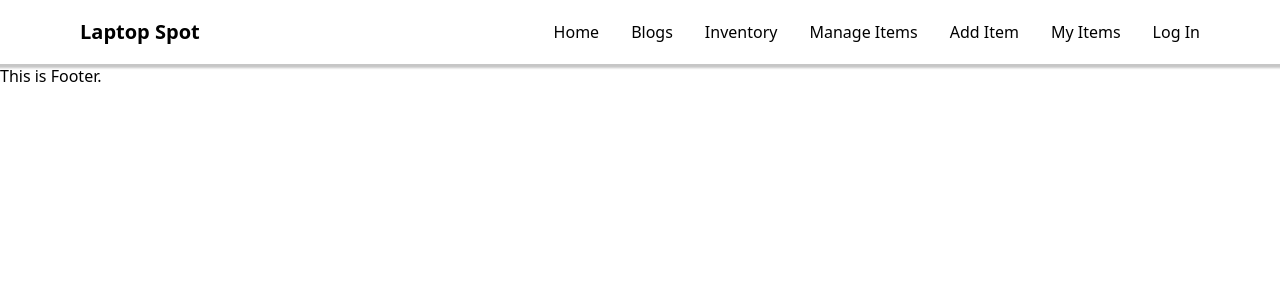
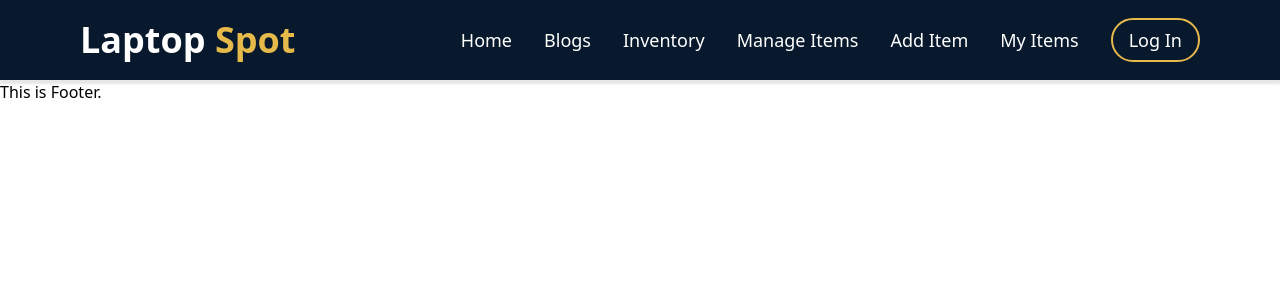
Before and after one commit to rockydey/gadget-house-client, a React (Create React App) app: page /home in a window 1280 px wide. Shown: the top 300 px of the page. Built offline with nearby package versions, Linux system fonts and the light colour scheme.

Commit message:
update navigation menu

```diff
--- /dev/null
+++ b/src/components/Pages/Shared/CustomLink/CustomLink.jsx
@@ -0,0 +1,21 @@
+import React from 'react';
+import { Link, useMatch, useResolvedPath } from 'react-router-dom';
+
+function CustomLink({ children, to, ...props }) {
+    let resolved = useResolvedPath(to);
+    let match = useMatch({ path: resolved.pathname, end: true });
+
+    return (
+        <div>
+            <Link
+                style={{ color: match ? "#e5b94a" : "white" }}
+                to={to}
+                {...props}
+            >
+                {children}
+            </Link>
+        </div>
+    );
+}
+
+export default CustomLink;
--- a/src/components/Pages/Shared/Header/Header.css
+++ b/src/components/Pages/Shared/Header/Header.css
@@ -1,21 +1,34 @@
 .navigation {
     position: relative;
-    box-shadow: 0 2px 2px 2px rgba(9, 9, 9, 0.23);
+    box-shadow: 0 2px 2px 2px #08192d1b;
+    background-color: #08192d;
+}
+
+.logo a {
+    color: white;
+}
+
+.logo a span {
+    color: #e5b94a;
+}
+
+.navigation-menu a {
+    color: white;
+}
+
+.navigation-menu .login-btn {
+    border: 2px solid #e5b94a;
 }
 
 .hamburger {
-    background-color: #283b8b;
+    border: 1px solid white;
     cursor: pointer;
-    transition: background-color 0.2s ease-in-out;
+    transition: border 0.2s ease-in-out;
     position: absolute;
     top: 50%;
     right: 25px;
     transform: translateY(-50%);
     display: none;
-}
-
-.hamburger:hover {
-    background-color: #2642af;
 }
 
 @media screen and (max-width: 768px) {
@@ -26,15 +39,20 @@
     .navigation-menu {
         display: none;
         position: absolute;
-        top: 60px;
+        top: 80px;
         left: 0;
         flex-direction: column;
         width: 100%;
-        height: calc(100vh - 77px);
-        background-color: white;
+        height: 290px;
+        background-color: #0a183d;
         border-top: 1px solid black;
         text-align: center;
-        margin: 0;
+        margin-left: 0;
+    }
+
+    .navigation-menu .login-btn {
+        width: 100px !important;
+        display: inline-block;
     }
 
     .navigation-menu.expanded {
@@ -43,13 +61,9 @@
 
     .navigation-menu a {
         display: block;
-        color: black;
+        color: white;
         width: 100%;
         padding: 5px 0;
         margin-left: 0;
     }
-
-    .navigation:hover {
-        background-color: #eee;
-    }
 }
--- a/src/components/Pages/Shared/Header/Header.jsx
+++ b/src/components/Pages/Shared/Header/Header.jsx
@@ -2,30 +2,31 @@ import React, { useState } from 'react';
 import { Link } from 'react-router-dom';
 import { MenuAlt3Icon, XIcon } from '@heroicons/react/solid';
 import './Header.css';
+// import Link from '../CustomLink/CustomLink';
 
 const Header = () => {
     const [isExpanded, setIsExpanded] = useState(false)
     return (
         <header className='header-container'>
-            <nav className="navigation h-16 w-full flex items-center text-black py-2">
+            <nav className="navigation h-20 w-full flex items-center text-black py-2">
                 <div className='logo'>
-                    <Link className='text-xl font-semibold lg:ml-20 md:ml-6 ml-6' to='/'>Laptop <span>Spot</span></Link>
+                    <Link className='md:text-4xl text-3xl font-semibold lg:ml-20 md:ml-6 ml-6' to='/'>Laptop <span>Spot</span></Link>
                 </div>
-                <button onClick={() => setIsExpanded(!isExpanded)} className="hamburger border-0 w-10 h-10 p-2 rounded-full">
+                <button onClick={() => setIsExpanded(!isExpanded)} className="hamburger w-10 h-10 p-2 rounded-full">
                     {
-                        isExpanded ? <XIcon className='h-5 w-5 text-black-500'></XIcon> : <MenuAlt3Icon className='h-5 w-5 text-black-500'></MenuAlt3Icon>
+                        isExpanded ? <XIcon className='h-5 w-5 text-white'></XIcon> : <MenuAlt3Icon className='h-5 w-5 text-white'></MenuAlt3Icon>
                     }
                 </button>
                 <div className={
                     isExpanded ? "navigation-menu expanded  ml-auto mr-20" : "navigation-menu ml-auto mr-20"
                 }>
-                    <Link className='mx-4 w-full' to='/home'>Home</Link>
-                    <Link className='mx-4 w-full' to='/blogs'>Blogs</Link>
-                    <Link className='mx-4 w-full' to='/inventory'>Inventory</Link>
-                    <Link className='mx-4 w-full' to='/manage'>Manage Items</Link>
-                    <Link className='mx-4 w-full' to='/additem'>Add Item</Link>
-                    <Link className='mx-4 w-full' to='/myitems'>My Items</Link>
-                    <Link className='ml-4 w-full' to='/login'>Log In</Link>
+                    <Link className='mx-4 w-full text-lg' to='/home'>Home</Link>
+                    <Link className='mx-4 w-full text-lg' to='/blogs'>Blogs</Link>
+                    <Link className='mx-4 w-full text-lg' to='/inventory'>Inventory</Link>
+                    <Link className='mx-4 w-full text-lg' to='/manage'>Manage Items</Link>
+                    <Link className='mx-4 w-full text-lg' to='/additem'>Add Item</Link>
+                    <Link className='mx-4 w-full text-lg' to='/myitems'>My Items</Link>
+                    <Link className='login-btn ml-4 w-0 text-lg rounded-full px-4 py-2 lg:mt-0 mt-1.5' to='/login'>Log In</Link>
                 </div>
             </nav>
         </header >
```
